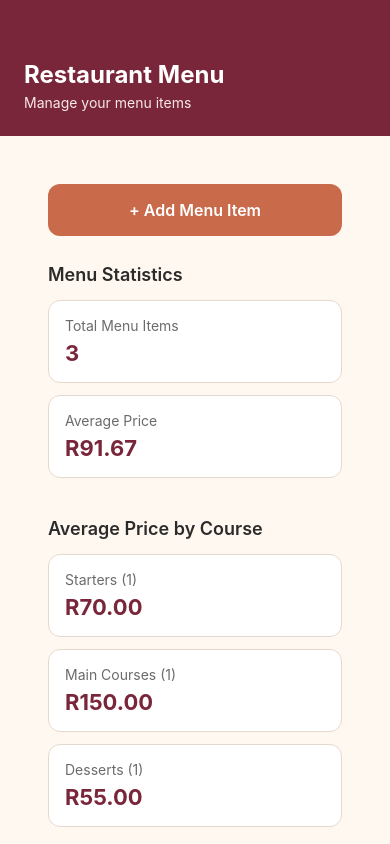
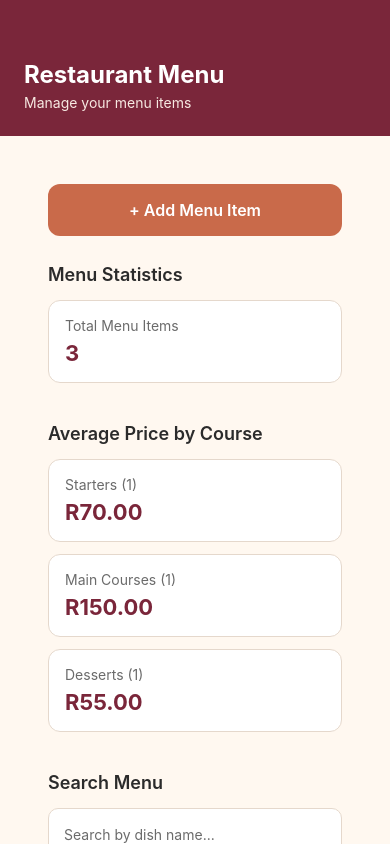
Before and after one commit to tamia-naidu/chefs_menu_manager, a React Native app: screen / in a window 390 px wide. Built offline with nearby package versions, Linux system fonts and the light colour scheme.

Commit message:
added search and filter states, created filtered menu list, added the search field and course filter to screen with styles

```diff
--- a/App.tsx
+++ b/App.tsx
@@ -48,6 +48,12 @@ export default function App() {
   const [lastAddedItem, setLastAddedItem] = useState<MenuItem | null>(null);
   const [editingItemId, setEditingItemId] = useState<string | null>(null);
 
+  // Stores the text entered into the search field.
+const [searchText, setSearchText] = useState('');
+
+// Stores the selected course filter.
+const [courseFilter, setCourseFilter] = useState('All');
+
   // Calculates the total number of menu items.
 const totalItems = menuItems.length;
 
@@ -88,11 +94,17 @@ const starterAverage = calculateCourseAverage('Starter');
 const mainCourseAverage = calculateCourseAverage('Main Course');
 const dessertAverage = calculateCourseAverage('Dessert');
 
-  const averagePrice =
-    menuItems.length === 0
-      ? 0
-      : menuItems.reduce((total, item) => total + Number(item.price), 0) /
-        menuItems.length;
+// Filters menu items according to the search text and selected course.
+const filteredMenuItems = menuItems.filter(item => {
+  const matchesSearch = item.dishName
+    .toLowerCase()
+    .includes(searchText.toLowerCase());
+
+  const matchesCourse =
+    courseFilter === 'All' || item.course === courseFilter;
+
+  return matchesSearch && matchesCourse;
+});
 
     // This will open the form and fill it with the selected menu item's details.
   const handleEditItem = (item: MenuItem) => {
@@ -194,7 +206,22 @@ const dessertAverage = calculateCourseAverage('Dessert');
           >
             <TouchableOpacity
               style={styles.addButton}
-              onPress={() => setScreen('add')}
+              onPress={() => {
+                // Clears the form fields.
+                setDishName('');
+                setDescription('');
+                setCourse('');
+                setPrice('');
+
+                // Reset the editing state.
+                setEditingItemId(null);
+
+                // Clear any previous error message.
+                setErrorMessage('');
+
+                // Open the Add Menu Item screen.
+                setScreen('add');
+              }}
             >
               <Text style={styles.addButtonText}>+ Add Menu Item</Text>
             </TouchableOpacity>
@@ -204,11 +231,6 @@ const dessertAverage = calculateCourseAverage('Dessert');
             <View style={styles.statisticsCard}>
               <Text style={styles.statisticLabel}>Total Menu Items</Text>
               <Text style={styles.statisticValue}>{totalItems}</Text>
-            </View>
-
-            <View style={styles.statisticsCard}>
-              <Text style={styles.statisticLabel}>Average Price</Text>
-              <Text style={styles.statisticValue}>R{averagePrice.toFixed(2)}</Text>
             </View>
 
             <Text style={styles.sectionTitle}>Average Price by Course</Text>
@@ -228,14 +250,51 @@ const dessertAverage = calculateCourseAverage('Dessert');
               <Text style={styles.statisticValue}>R{dessertAverage.toFixed(2)}</Text>
             </View>
 
+          {/* SEARCH MENU ITEMS */}
+          <Text style={styles.sectionTitle}>Search Menu</Text>
+
+          <TextInput
+            style={styles.input}
+            placeholder="Search by dish name..."
+            placeholderTextColor="#6B6B6B"
+            value={searchText}
+            onChangeText={setSearchText}
+          />
+
+          {/* FILTER MENU BY COURSE */}
+          <Text style={styles.label}>Filter by Course</Text>
+
+          <View style={styles.input}>
+            <Picker
+              selectedValue={courseFilter}
+              onValueChange={(itemValue) => setCourseFilter(itemValue)}
+            >
+              <Picker.Item label="All Courses" value="All" />
+              <Picker.Item label="Starter" value="Starter" />
+              <Picker.Item label="Main Course" value="Main Course" />
+              <Picker.Item label="Dessert" value="Dessert" />
+            </Picker>
+          </View>
+
+          {/* CLEAR SEARCH AND FILTER */}
+          <TouchableOpacity
+            style={styles.clearButton}
+            onPress={() => {
+              setSearchText('');
+              setCourseFilter('All');
+            }}
+          >
+            <Text style={styles.clearButtonText}>Clear Filters</Text>
+          </TouchableOpacity>
+
             <Text style={styles.sectionTitle}>Current Menu</Text>
 
-            {menuItems.length === 0 ? (
+          {filteredMenuItems.length === 0 ? (
             <Text style={styles.emptyMessage}>
-                No menu items are currently available.
+              No matching menu items found.
             </Text>
           ) : (
-              menuItems.map((item) => (
+            filteredMenuItems.map((item) => (
               <View style={styles.menuCard} key={item.id}>
                 <View>
                   <Text style={styles.dishName}>{item.dishName}</Text>
@@ -243,7 +302,25 @@ const dessertAverage = calculateCourseAverage('Dessert');
                   <Text style={styles.course}>{item.course.toUpperCase()}</Text>
                 </View>
 
-                  <Text style={styles.price}>R{Number(item.price).toFixed(2)}</Text>
+                <Text style={styles.price}>
+                  R{Number(item.price).toFixed(2)}
+                </Text>
+
+                <View style={styles.actionButtons}>
+                  <TouchableOpacity
+                    style={styles.editButton}
+                    onPress={() => handleEditItem(item)}
+                  >
+                    <Text style={styles.actionButtonText}>Edit</Text>
+                  </TouchableOpacity>
+
+                  <TouchableOpacity
+                    style={styles.deleteButton}
+                    onPress={() => handleDeleteItem(item.id)}
+                  >
+                    <Text style={styles.actionButtonText}>Delete</Text>
+                  </TouchableOpacity>
+                </View>
               </View>
           ))
           )}
@@ -251,7 +328,9 @@ const dessertAverage = calculateCourseAverage('Dessert');
         </>
       ) : screen === 'add' ? (
         <View style={styles.content}>
-          <Text style={styles.formTitle}>Add Menu Item</Text>
+          <Text style={styles.formTitle}>
+            {editingItemId !== null ? 'Edit Menu Item' : 'Add Menu Item'}
+          </Text>
 
           {errorMessage !== '' && (
             <Text style={styles.errorMessage}>{errorMessage}</Text>
@@ -303,7 +382,9 @@ const dessertAverage = calculateCourseAverage('Dessert');
           />
 
           <TouchableOpacity style={styles.saveButton} onPress={handleSave}>
-            <Text style={styles.saveButtonText}>Save</Text>
+            <Text style={styles.saveButtonText}>
+              {editingItemId !== null ? 'Save Changes' : 'Save'}
+            </Text>
           </TouchableOpacity>
 
           <TouchableOpacity
@@ -396,6 +477,19 @@ const styles = StyleSheet.create({
     fontWeight: '600',
   },
 
+  clearButton: {
+    backgroundColor: '#E5D8CC',
+    padding: 12,
+    borderRadius: 10,
+    alignItems: 'center',
+    marginTop: 12,
+  },
+
+  clearButtonText: {
+    color: '#7A263A',
+    fontSize: 14,
+    fontWeight: '600',
+  },
   sectionTitle: {
     color: '#2B2B2B',
     fontSize: 18,
@@ -461,6 +555,32 @@ const styles = StyleSheet.create({
     color: '#C96A4A',
     fontSize: 16,
     fontWeight: 'bold',
+  },
+
+  actionButtons: {
+    justifyContent: 'center',
+    gap: 8,
+    marginLeft: 10,
+  },
+
+  editButton: {
+    backgroundColor: '#7A263A',
+    paddingVertical: 8,
+    paddingHorizontal: 14,
+    borderRadius: 8,
+  },
+
+  deleteButton: {
+    backgroundColor: '#C96A4A',
+    paddingVertical: 8,
+    paddingHorizontal: 14,
+    borderRadius: 8,
+  },
+
+  actionButtonText: {
+    color: '#FFFFFF',
+    fontSize: 12,
+    fontWeight: '600',
   },
 
   formTitle: {
```
Lines whose indentation alone changed are shown as unchanged.
